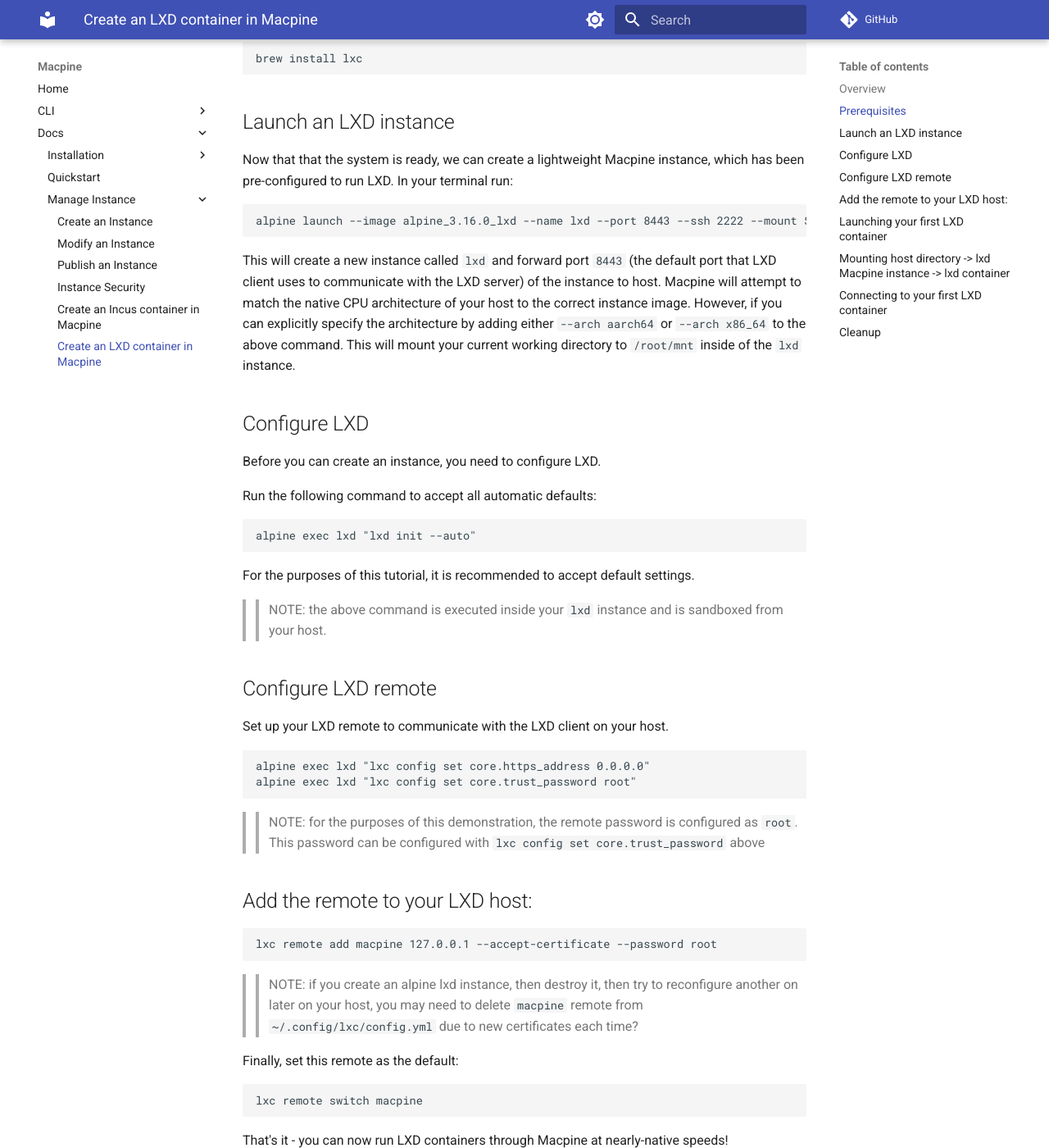
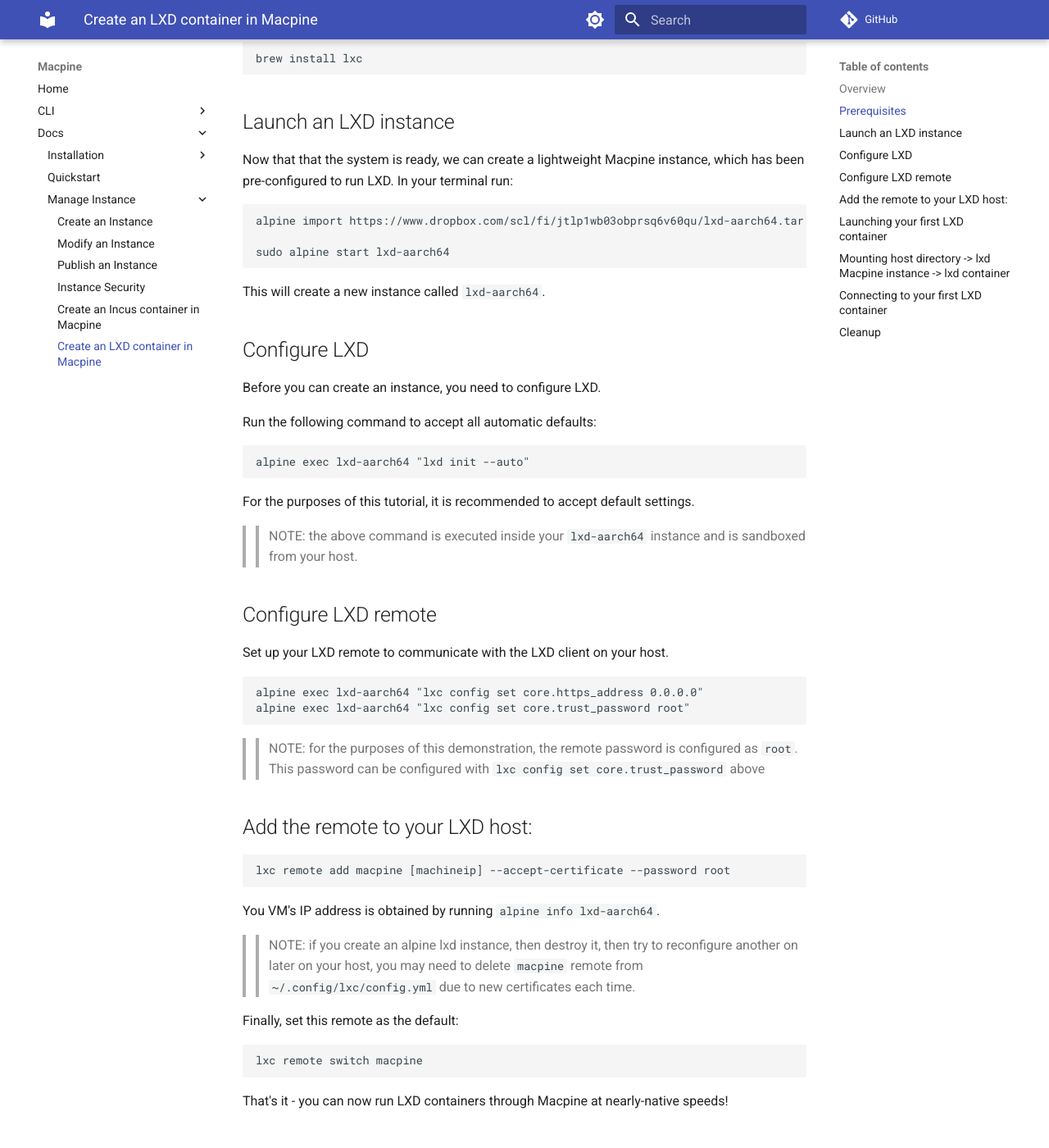
Before and after one commit to beringresearch/macpine, an MkDocs documentation site: the page built from docs/docs/lxd_macpine.md, in a window 1280 px wide and 1400 px high, scrolled down 672 px. Shown: the whole window at 82% size. Built offline with MkDocs 1.6.1 and Material for MkDocs 9.7.7, drawn with Linux system fonts in a browser that asks for light colours; comment, search, counter and statistics services are not loaded; some of the changed text lies outside the part shown.

Commit message:
address #195 and a number of other import issues

````diff
--- a/docs/docs/lxd_macpine.md
+++ b/docs/docs/lxd_macpine.md
@@ -27,10 +27,12 @@
 Now that that the system is ready, we can create a lightweight Macpine instance, which has been pre-configured to run LXD. In your terminal run:
 
 ```bash
-alpine launch --image alpine_3.16.0_lxd --name lxd --port 8443 --ssh 2222 --mount $(pwd)
+alpine import https://www.dropbox.com/scl/fi/jtlp1wb03obprsq6v60qu/lxd-aarch64.tar.gz?rlkey=gqny4kw40wxw5gor22g5ovlbe&st=3o97khpo&dl=1
+
+sudo alpine start lxd-aarch64
 ```
 
-This will create a new instance called `lxd` and forward port `8443` (the default port that LXD client uses to communicate with the LXD server) of the instance to host. Macpine will attempt to match the native CPU architecture of your host to the correct instance image. However, if you can explicitly specify the architecture by adding either `--arch aarch64` or `--arch x86_64` to the above command. This will mount your current working directory to `/root/mnt` inside of the `lxd` instance.
+This will create a new instance called `lxd-aarch64`.
 
 ## Configure LXD
 
@@ -39,20 +41,20 @@
 Run the following command to accept all automatic defaults:
 
 ```bash
-alpine exec lxd "lxd init --auto"
+alpine exec lxd-aarch64 "lxd init --auto"
 ```
 
 For the purposes of this tutorial, it is recommended to accept default settings.
 
->> NOTE: the above command is executed inside your `lxd` instance and is sandboxed from your host.
+>> NOTE: the above command is executed inside your `lxd-aarch64` instance and is sandboxed from your host.
 
 ## Configure LXD remote
 
 Set up your LXD remote to communicate with the LXD client on your host.
 
 ```bash
-alpine exec lxd "lxc config set core.https_address 0.0.0.0"
-alpine exec lxd "lxc config set core.trust_password root"
+alpine exec lxd-aarch64 "lxc config set core.https_address 0.0.0.0"
+alpine exec lxd-aarch64 "lxc config set core.trust_password root"
 ```
 
 >> NOTE: for the purposes of this demonstration, the remote password is configured as `root`. This password can be configured with `lxc config set core.trust_password` above
@@ -60,10 +62,12 @@
 ## Add the remote to your LXD host:
 
 ```bash
-lxc remote add macpine 127.0.0.1 --accept-certificate --password root
+lxc remote add macpine [machineip] --accept-certificate --password root
 ```
 
->> NOTE: if you create an alpine lxd instance, then destroy it, then try to reconfigure another on later on your host, you may need to delete `macpine` remote from `~/.config/lxc/config.yml` due to new certificates each time?
+You VM's IP address is obtained by running `alpine info lxd-aarch64`.
+
+>> NOTE: if you create an alpine lxd instance, then destroy it, then try to reconfigure another on later on your host, you may need to delete `macpine` remote from `~/.config/lxc/config.yml` due to new certificates each time.
 
 Finally, set this remote as the default:
 
@@ -78,26 +82,25 @@
 LXD containers can now be launched and manipulated through the `lxc` client:
 
 ```bash
-lxc launch images:debian/bullseye debian
+lxc launch ubuntu:24.04 ubuntu
 ```
 
 ## Mounting host directory -> lxd Macpine instance -> lxd container
 
 ```bash
-lxc config device add debian share disk source=/root/mnt path=/root/mnt
+lxc config device add ubuntu share disk source=/root/mnt path=/root/mnt
 ```
 
 ## Connecting to your first LXD container
 
 ```bash
-lxc exec debian -- bash
+lxc exec ubuntu -- bash
 ```
 
 ## Cleanup
 
 ```bash
-lxc stop debian
+lxc stop ubuntu
 lxc delete debian
-alpine stop lxd
-alpine delete lxd
+alpine delete lxd-aarch64
 ```
````
Also changed, not shown: 3 other files.
